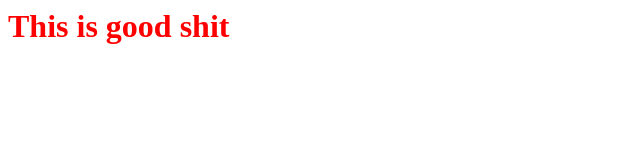
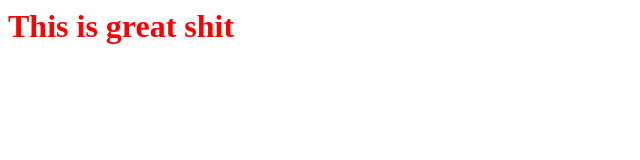
Before and after one commit to ElliotYdhag12/lektion6, a plain HTML site: page index.html in a window 1280 px wide. Shown: the full height of the page, 0-640 px from the left. Drawn offline with Linux system fonts and the light colour scheme.

Commit message:
changed text

```diff
--- a/index.html
+++ b/index.html
@@ -6,6 +6,6 @@
     <link rel="stylesheet" href="style.css">
 </head>
 <body>
-    <h1 class="niceStyle">This is good shit</h1>
+    <h1 class="niceStyle">This is great shit</h1>
 </body>
 </html>
```
